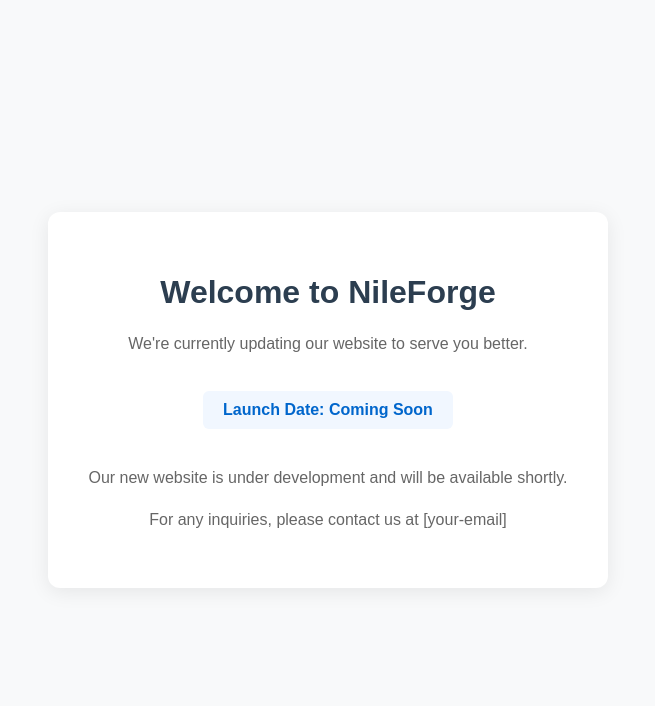
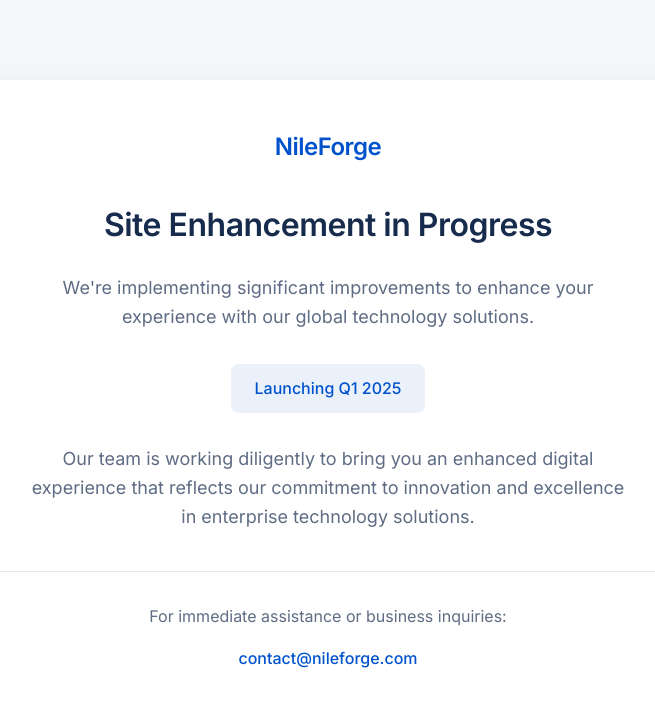
Before and after one commit to mp-1990/maintenance-page, a plain HTML site: page index.html in a window 1280 px wide. Shown: the whole page, without its empty margins (312-967 px from the left). Drawn offline with Linux system fonts and the light colour scheme.

Commit message:
Update index.html

```diff
--- a/index.html
+++ b/index.html
@@ -1,56 +1,147 @@
 <!DOCTYPE html>
-<html>
+<html lang="en">
 <head>
-    <title>NileForge - Coming Soon</title>
+    <meta charset="UTF-8">
+    <title>NileForge - Global Technology Solutions</title>
     <meta name="viewport" content="width=device-width, initial-scale=1.0">
+    <meta name="description" content="NileForge - Leading Global Technology Solutions Provider">
+    <link rel="preconnect" href="https://fonts.googleapis.com">
+    <link rel="preconnect" href="https://fonts.gstatic.com" crossorigin>
+    <link href="https://fonts.googleapis.com/css2?family=Inter:wght@400;500;600&display=swap" rel="stylesheet">
     <style>
-        body {
-            font-family: Arial, sans-serif;
-            background-color: #f8f9fa;
+        :root {
+            --primary-color: #0052CC;
+            --secondary-color: #172B4D;
+            --accent-color: #00A3BF;
+            --background-color: #F5F6F7;
+            --text-color: #253858;
+            --text-secondary: #5E6C84;
+        }
+
+        * {
             margin: 0;
             padding: 0;
+            box-sizing: border-box;
+        }
+
+        body {
+            font-family: 'Inter', -apple-system, BlinkMacSystemFont, sans-serif;
+            background: var(--background-color);
+            color: var(--text-color);
+            line-height: 1.6;
+            min-height: 100vh;
             display: flex;
             justify-content: center;
             align-items: center;
-            height: 100vh;
-            color: #333;
+            padding: 20px;
         }
-        .maintenance-box {
+
+        .maintenance-container {
             background: white;
-            padding: 40px;
-            border-radius: 12px;
-            box-shadow: 0 4px 20px rgba(0,0,0,0.08);
+            border-radius: 16px;
+            box-shadow: 0 8px 30px rgba(0, 0, 0, 0.06);
+            padding: 48px;
+            max-width: 800px;
+            width: 100%;
+            text-align: center;
+            animation: fadeIn 0.8s ease-out;
+        }
+
+        .logo-placeholder {
+            margin-bottom: 32px;
+            font-size: 24px;
+            font-weight: 600;
+            color: var(--primary-color);
+            letter-spacing: -0.5px;
+        }
+
+        h1 {
+            font-size: 32px;
+            font-weight: 600;
+            color: var(--secondary-color);
+            margin-bottom: 24px;
+            letter-spacing: -0.5px;
+        }
+
+        .subtitle {
+            font-size: 18px;
+            color: var(--text-secondary);
+            margin-bottom: 32px;
             max-width: 600px;
-            text-align: center;
-            margin: 20px;
+            margin-left: auto;
+            margin-right: auto;
         }
-        h1 {
-            color: #2c3e50;
-            margin-bottom: 20px;
+
+        .status-badge {
+            background: rgba(0, 82, 204, 0.08);
+            color: var(--primary-color);
+            padding: 12px 24px;
+            border-radius: 8px;
+            display: inline-block;
+            font-weight: 500;
+            margin-bottom: 32px;
         }
-        p {
-            color: #666;
-            line-height: 1.6;
-            margin-bottom: 15px;
+
+        .contact-info {
+            margin-top: 40px;
+            padding-top: 32px;
+            border-top: 1px solid #E6E8EC;
         }
-        .launch-date {
-            background: #f1f7ff;
-            padding: 10px 20px;
-            border-radius: 6px;
-            display: inline-block;
-            margin: 20px 0;
-            font-weight: bold;
-            color: #0066cc;
+
+        .contact-info p {
+            color: var(--text-secondary);
+            font-size: 16px;
+            margin-bottom: 16px;
+        }
+
+        .contact-email {
+            color: var(--primary-color);
+            text-decoration: none;
+            font-weight: 500;
+            transition: opacity 0.2s;
+        }
+
+        .contact-email:hover {
+            opacity: 0.8;
+        }
+
+        @keyframes fadeIn {
+            from {
+                opacity: 0;
+                transform: translateY(20px);
+            }
+            to {
+                opacity: 1;
+                transform: translateY(0);
+            }
+        }
+
+        @media (max-width: 640px) {
+            .maintenance-container {
+                padding: 32px 24px;
+            }
+
+            h1 {
+                font-size: 28px;
+            }
+
+            .subtitle {
+                font-size: 16px;
+            }
         }
     </style>
 </head>
 <body>
-    <div class="maintenance-box">
-        <h1>Welcome to NileForge</h1>
-        <p>We're currently updating our website to serve you better.</p>
-        <div class="launch-date">Launch Date: Coming Soon</div>
-        <p>Our new website is under development and will be available shortly.</p>
-        <p>For any inquiries, please contact us at [your-email]</p>
+    <div class="maintenance-container">
+        <div class="logo-placeholder">NileForge</div>
+        <h1>Site Enhancement in Progress</h1>
+        <p class="subtitle">We're implementing significant improvements to enhance your experience with our global technology solutions.</p>
+        <div class="status-badge">Launching Q1 2025</div>
+        <p class="subtitle">Our team is working diligently to bring you an enhanced digital experience that reflects our commitment to innovation and excellence in enterprise technology solutions.</p>
+        <div class="contact-info">
+            <p>For immediate assistance or business inquiries:</p>
+            <a href="mailto:contact@nileforge.com" class="contact-email">contact@nileforge.com</a>
+        </div>
     </div>
 </body>
 </html>
```
